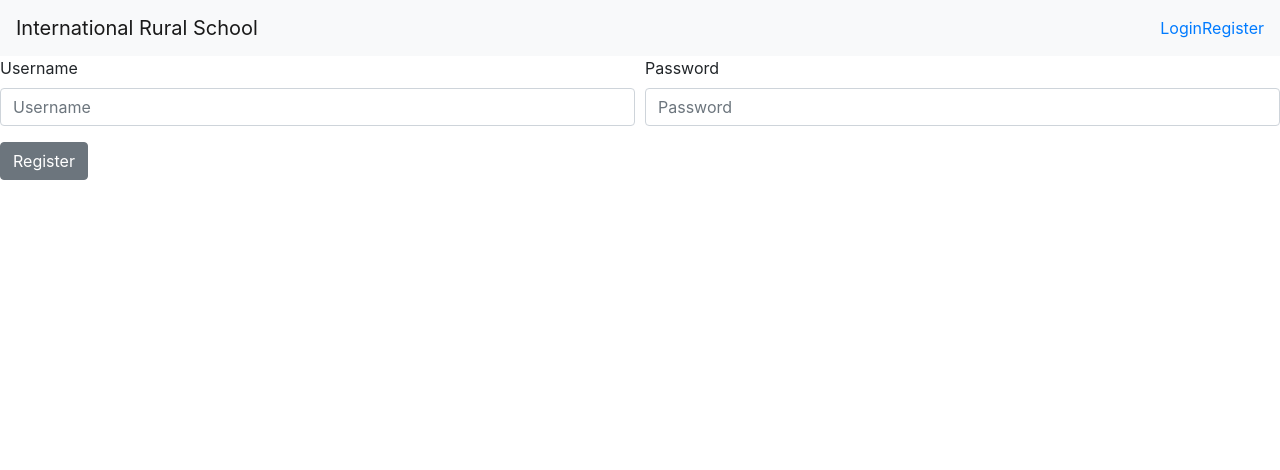
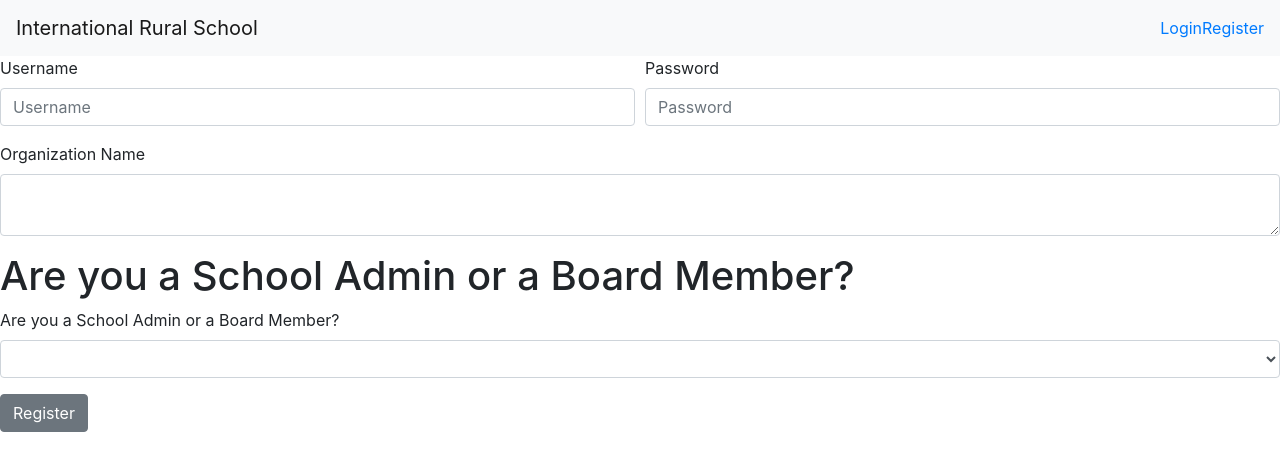
Before and after one commit to RuralSchoolTeam/frontend, a React (Create React App) app in the folder irs/: page /register in a window 1280 px wide. Shown: the top 470 px of the page. Built offline with nearby package versions, Linux system fonts and the light colour scheme.

Commit message:
fixing onboarding

```diff
--- a/irs/src/actions/index.js
+++ b/irs/src/actions/index.js
@@ -32,12 +32,12 @@ export const REGISTERING = 'REGISTERING';
 export const REGISTER_SUCCESS = 'REGISTER_SUCCESS';
 export const REGISTER_FAIL = 'REGISTER_FAIL';
 
-export const register = (name, password) => dispatch => {
+export const register = (credentials) => dispatch => {
   dispatch({
     type: REGISTERING
   });
   axios
-    .post('https://international-rural-school.herokuapp.com/api/auth/register', { username: name, password: password })
+    .post('https://international-rural-school.herokuapp.com/api/auth/register', { credentials })
     .then(res => {
       dispatch({
         type: REGISTER_SUCCESS,
@@ -88,7 +88,7 @@ export const addIssue = issue => dispatch => {
 export const deleteIssue = id => dispatch => {
   dispatch({ type: DELETING_ISSUE });
   axios
-    .delete(`https://international-rural-school.herokuapp.com/api/issues/:id`)
+    .delete(`https://international-rural-school.herokuapp.com/api/issues/${id}`)
     .then(res => {
       dispatch({ type: SUCCESS, payload: res.data });
     })
@@ -96,3 +96,17 @@ export const deleteIssue = id => dispatch => {
       dispatch({ type: ERROR, payload: err });
     });
 };
+
+export const UPDATE_ISSUE = 'UPDATE_ISSUE'
+
+export const updateIssue = (id, issue) => dispatch => {
+  dispatch({ type: UPDATE_ISSUE });
+  axios
+    .put(`https://international-rural-school.herokuapp.com/api/issues/${id}`, issue)
+    .then(res => {
+      dispatch({ type: SUCCESS, payload: res.data });
+    })
+    .catch(err => {
+      dispatch({ type: ERROR, payload: err });
+    });
+}
--- a/irs/src/components/Dashboard/Dashboard.js
+++ b/irs/src/components/Dashboard/Dashboard.js
@@ -9,7 +9,6 @@ const DashboardPage = () => (
     </div>
     <div className="col-md-10">
       <IssuesCards />
-      <IssueStatusButtons />
     </div>
   </div>
 );
--- a/irs/src/components/Dashboard/issuesCards.js
+++ b/irs/src/components/Dashboard/issuesCards.js
@@ -17,7 +17,6 @@ class IssuesCards extends Component {
       <div className="App">
         <h1>Issues</h1>
         <IssuesForm />
-
         <p>
           {this.props.issues.map(issue => {
             return <Issue issue={issue} key={issue.id} id={issue.id} />;
--- a/irs/src/components/Dashboard/singleIssueCard.js
+++ /dev/null
@@ -1,23 +0,0 @@
-import React from 'react';
-import { connect } from 'react-redux';
-import { deleteIssue } from '../../actions/index';
-
-const Issue = props => {
-  const handleClick = () => {
-    props.deleteIssue(props.id);
-  };
-
-  return (
-    <div>
-      <h3>
-        {props.issue.name} {props.issue.category} {props.issue.notes}
-      </h3>
-      <button onClick={handleClick}>Delete</button>
-    </div>
-  );
-};
-
-export default connect(
-  null,
-  { deleteIssue }
-)(Issue);
--- a/irs/src/components/Registration/Register.js
+++ b/irs/src/components/Registration/Register.js
@@ -1,5 +1,5 @@
 import React from 'react';
-import { Col, Row, Button, Form, FormGroup, Label, Input, FormText } from 'reactstrap';
+import { Col, Row, Button, Form, FormGroup, Label, Input, Jumbotron } from 'reactstrap';
 import { register } from '../../actions';
 
 class Register extends React.Component {
@@ -9,8 +9,7 @@ class Register extends React.Component {
       password: '',
       authLevel: '',
       organization: ''
-    }
-
+    },
   };
 
   handleChange = e => {
@@ -22,8 +21,23 @@ class Register extends React.Component {
     })
   };
 
+  handleSelect = e => {
+    console.log(e.target.value);
+    this.setState({
+      credentials: {
+        ...this.state.credentials,
+        authLevel: e.target.value
+      }
+    })
+  }
+
+
   handleRegister = () => {
+    if (this.state.credentials.authLevel !== ''){
     this.props.register(this.state.credentials)
+    } else {
+      alert("Please select your role")
+    }
   }
 
   render() {
@@ -57,16 +71,38 @@ class Register extends React.Component {
             </FormGroup>
           </Col>
         </Row>
-        {/* <FormGroup>
-          <Label for="auth">Username</Label>
-          <Input type="text" name="auth" id="auth" placeholder="Username" required />
+        <Form>
+
+      </Form>
+      <Form>
+        <FormGroup>
+          <Label for="exampleText">Organization Name</Label>
+          <Input
+            type="textarea"
+            name="organization"
+            value={this.state.credentials.organization}
+            onChange={this.handleChange}
+            id="exampleText"
+            required/>
         </FormGroup>
+      </Form>
+
+      <div>
+        <h1>Are you a School Admin or a Board Member?</h1>
         <FormGroup>
-          <Label for="password">New Password</Label>
-          <Input type="text" name="password" id="password" placeholder="Password" required />
-
-
-        </FormGroup> */}
+          <Label for="exampleSelect">Are you a School Admin or a Board Member?</Label>
+          <Input
+            type="select"
+            name="authLevel"
+            id="exampleSelect"
+            onChange={this.handleSelect}
+            value={this.state.credentials.authLevel}>
+              <option></option>
+              <option value="School Admin">School Admin</option>
+              <option value="Board Member">Board Member</option>
+          </Input>
+        </FormGroup>
+    </div>
         <Button onSubmit={this.handleRegister}>Register</Button>
       </Form>
     );
--- a/irs/src/reducers/index.js
+++ b/irs/src/reducers/index.js
@@ -1,4 +1,4 @@
-import { LOGGING_IN, LOGIN_SUCCESS, LOGIN_FAIL, REGISTERING, REGISTER_SUCCESS, REGISTER_FAIL, FETCHING_ISSUES, SUCCESS, ERROR, ADDING_ISSUE, DELETING_ISSUE } from '../actions/index';
+import { LOGGING_IN, LOGIN_SUCCESS, LOGIN_FAIL, REGISTERING, REGISTER_SUCCESS, REGISTER_FAIL, FETCHING_ISSUES, SUCCESS, ERROR, ADDING_ISSUE, DELETING_ISSUE, UPDATE_ISSUE } from '../actions/index';
 
 export const initialState = {
   credentials: [],
@@ -82,6 +82,12 @@ const reducer = (state = initialState, action) => {
         deletingIssue: true,
         error: null
       };
+    case UPDATE_ISSUE:
+      return {
+        ...state,
+        updatingIssue: true,
+        error: null
+      }
     default:
       return state;
   }
```
Also changed, not shown: irs/src/components/Dashboard/IssueStatusButtons.js (+4 -5 lines).
